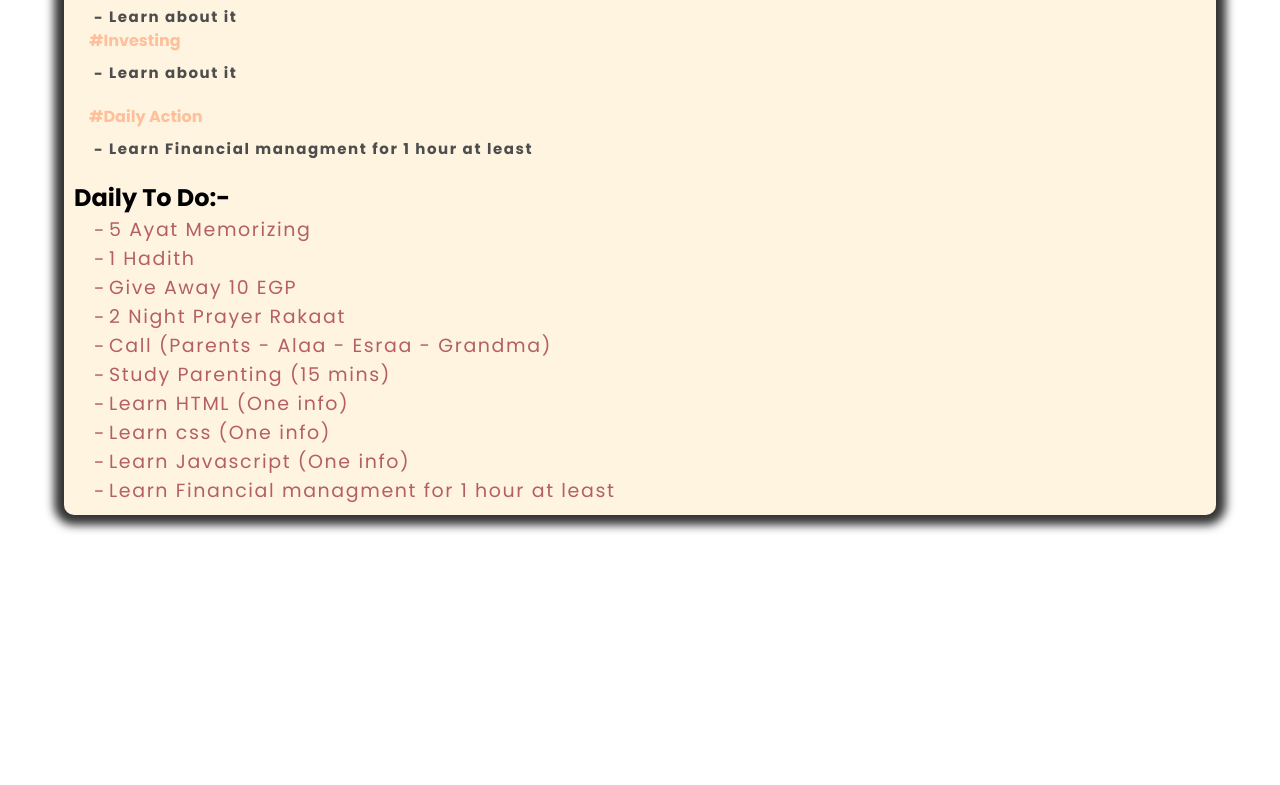
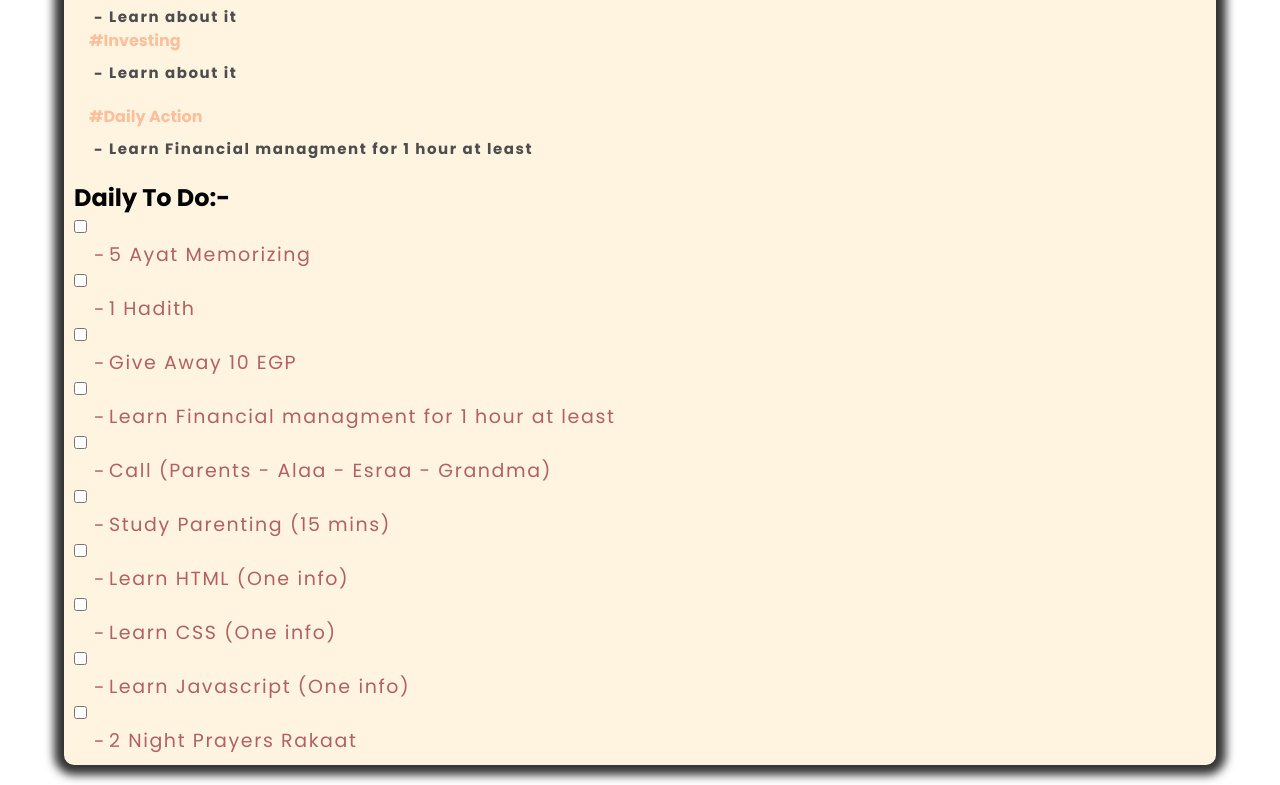
Before and after one commit to ahmedhamdyyounis/life, a plain HTML site: page index.html in a window 1280 px wide. Shown: the part 1605-2390 px from the top of the page. Before the commit the page ends 2140 px from the top, so only its background shows below. Drawn offline with Linux system fonts and the light colour scheme; a script that the page names is missing; a web font is replaced by a local one.

Commit message:
Update index.html

```diff
--- a/index.html
+++ b/index.html
@@ -168,16 +168,46 @@
 
 <div class="daily-to-do">
   <h2>Daily To Do:-</h2>
+  <div class="a-todo">
+    <input type="checkbox" name="" id="">
     <p>5 Ayat Memorizing</p>
+  </div>
+  <div class="a-todo">
+    <input type="checkbox" name="" id="">
     <p>1 Hadith</p>
+  </div>
+  <div class="a-todo">
+    <input type="checkbox" name="" id="">
     <p>Give Away 10 EGP</p>
-  <p>2 Night Prayer Rakaat</p>
+  </div>
+  <div class="a-todo">
+    <input type="checkbox" name="" id="">
+    <p>Learn Financial managment for 1 hour at least</p>
+  </div>
+  <div class="a-todo">
+    <input type="checkbox" name="" id="">
     <p>Call (Parents - Alaa - Esraa - Grandma)</p>
+  </div>
+  <div class="a-todo">
+    <input type="checkbox" name="" id="">
     <p>Study Parenting (15 mins)</p>
+  </div>
+  <div class="a-todo">
+    <input type="checkbox" name="" id="">
     <p>Learn HTML (One info)</p>
-  <p>Learn css (One info)</p>
+  </div>
+  <div class="a-todo">
+    <input type="checkbox" name="" id="">
+    <p>Learn CSS (One info)</p>
+  </div>
+  <div class="a-todo">
+    <input type="checkbox" name="" id="">
     <p>Learn Javascript (One info)</p>
-  <p>Learn Financial managment for 1 hour at least</p>
+  </div>
+  <div class="a-todo">
+    <input type="checkbox" name="" id="">
+    <p>2 Night Prayers Rakaat</p>
+  </div>
 </div>
 
 <!-- Side Four End -->
```
Lines whose indentation alone changed are shown as unchanged.
